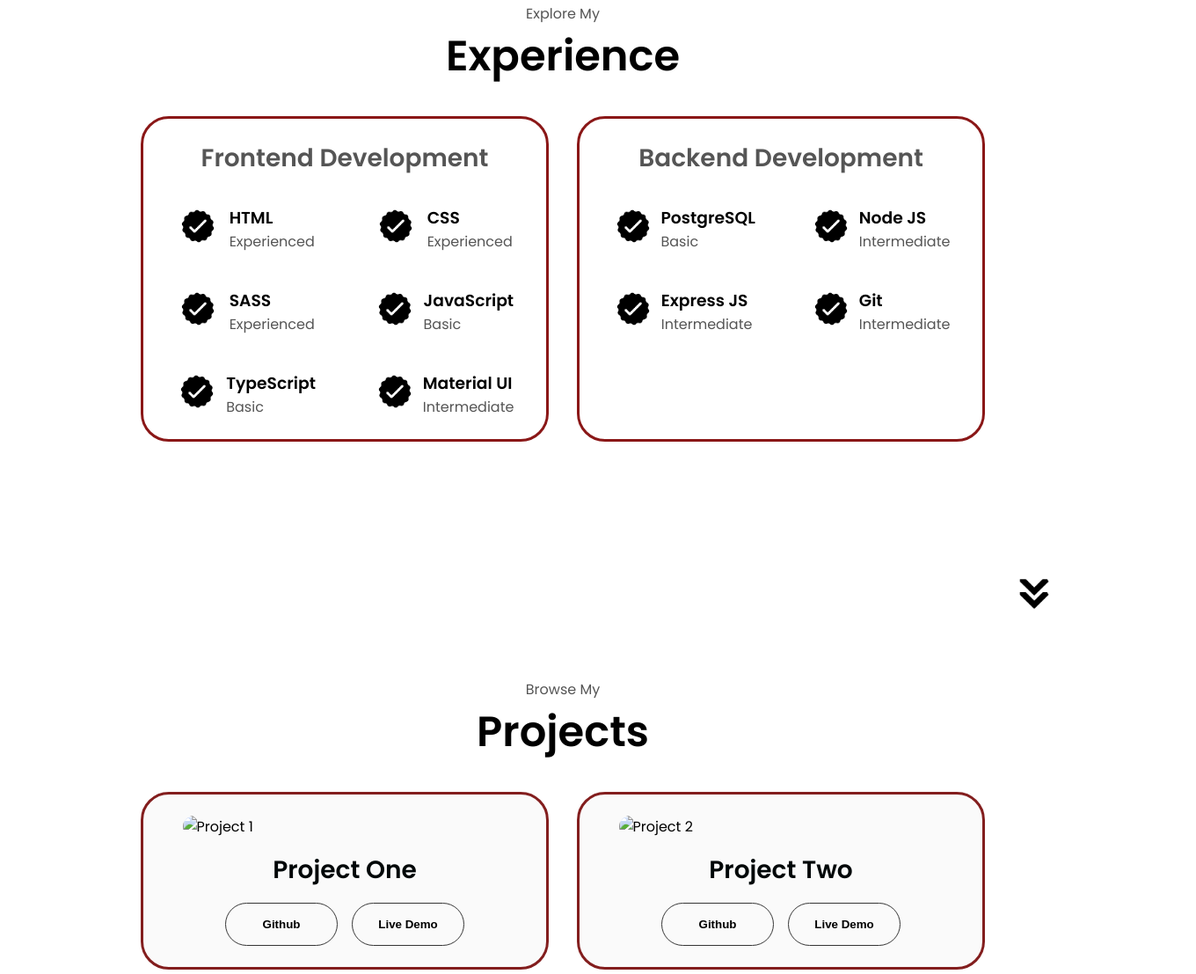
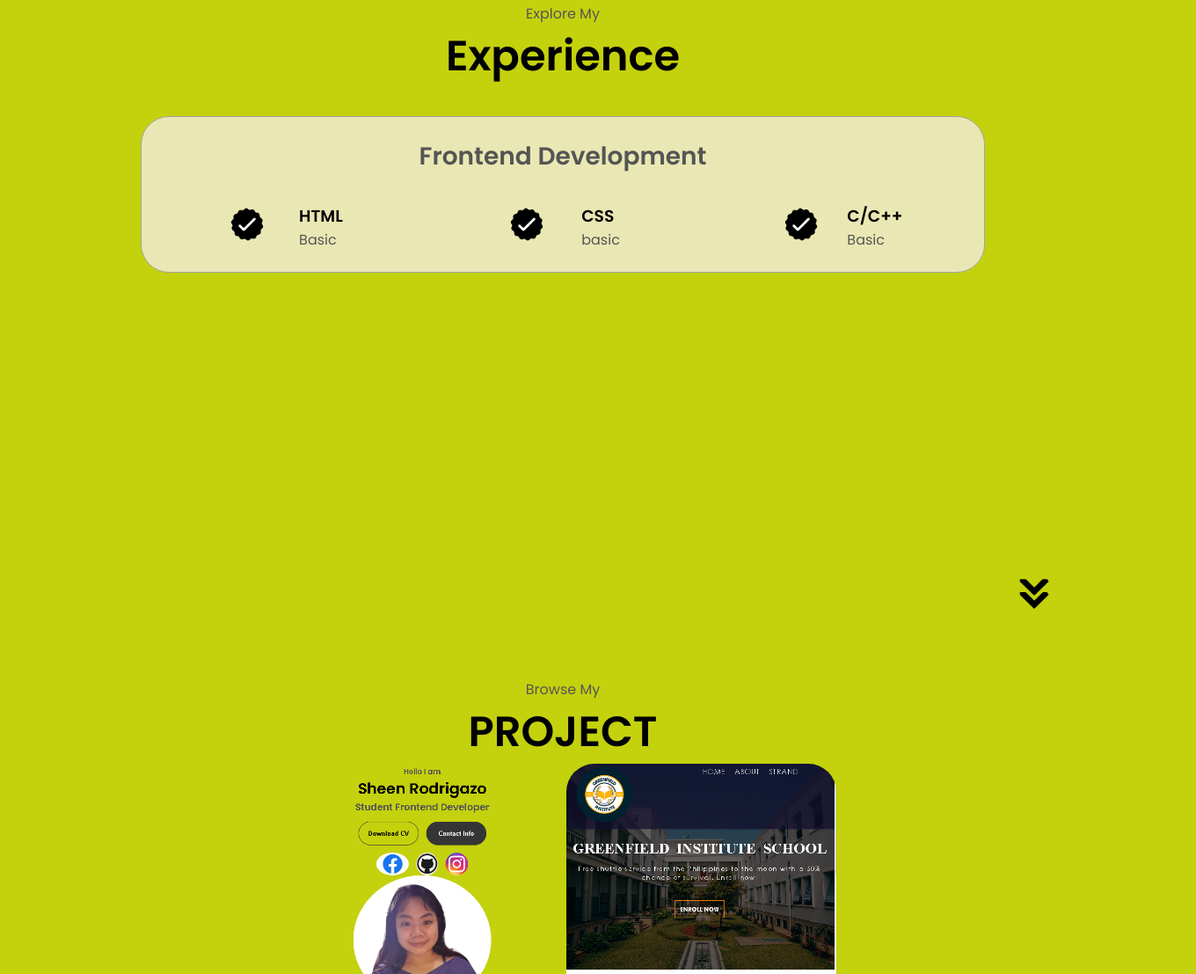
Before and after one commit to shen102/Mywebsite-Portfolio, a plain HTML site: page index.html in a window 1280 px wide. Shown: the part 1693-2800 px from the top of the page at 88% size, 1360 px wide, since content can reach past the window. Drawn offline with Linux system fonts and the light colour scheme.

Commit message:
updated about,experience,projects,contacts

```diff
--- a/index.html
+++ b/index.html
@@ -44,7 +44,7 @@
       <div class="section__text">
         <p class="section__text__p1">Hello I am</p>
         <h1 class="title">Sheen Rodrigazo</h1>
-        <p class="section__text__p2">Frontend Developer</p>
+        <p class="section__text__p2">Student Frontend Developer</p>
 
         <div class="btn-container">
           <button
@@ -101,7 +101,7 @@
                 class="icon"
               />
               <h3>Experience</h3>
-              <p>3 years <br />Frontend Developer</p>
+              <p>3 years <br />Student Developer</p>
             </div>
             <div class="details-container">
               <img
@@ -118,9 +118,8 @@
           </div>
           <div class="text-container">
             <p>
-              CSS is the language we use to style an HTML document. CSS
-              describes how HTML elements should be displayed. This tutorial
-              will teach you CSS from basic to advanced.
+              I am Sheen Rodrigazo taking up Bachelor of Science in Information System
+              at Technological University of the Philippines-Manila.
             </p>
           </div>
         </div>
@@ -148,7 +147,7 @@
                 />
                 <div>
                   <h3>HTML</h3>
-                  <p>Experienced</p>
+                  <p>Basic</p>
                 </div>
               </article>
               <article>
@@ -159,7 +158,7 @@
                 />
                 <div>
                   <h3>CSS</h3>
-                  <p>Experienced</p>
+                  <p>basic</p>
                 </div>
               </article>
               <article>
@@ -168,95 +167,16 @@
                   alt="Experience icon"
                   class="icon"
                 />
+
                 <div>
-                  <h3>SASS</h3>
-                  <p>Experienced</p>
-                </div>
-              </article>
-              <article>
-                <img
-                  src="./assets/checkmark.png"
-                  alt="Experience icon"
-                  class="icon"
-                />
-                <div>
-                  <h3>JavaScript</h3>
+                  <h3>C/C++</h3>
                   <p>Basic</p>
                 </div>
               </article>
-              <article>
-                <img
-                  src="./assets/checkmark.png"
-                  alt="Experience icon"
-                  class="icon"
-                />
-                <div>
-                  <h3>TypeScript</h3>
-                  <p>Basic</p>
-                </div>
-              </article>
-              <article>
-                <img
-                  src="./assets/checkmark.png"
-                  alt="Experience icon"
-                  class="icon"
-                />
-                <div>
-                  <h3>Material UI</h3>
-                  <p>Intermediate</p>
-                </div>
-              </article>
+
             </div>
           </div>
-          <div class="details-container">
-            <h2 class="experience-sub-title">Backend Development</h2>
-            <div class="article-container">
-              <article>
-                <img
-                  src="./assets/checkmark.png"
-                  alt="Experience icon"
-                  class="icon"
-                />
-                <div>
-                  <h3>PostgreSQL</h3>
-                  <p>Basic</p>
-                </div>
-              </article>
-              <article>
-                <img
-                  src="./assets/checkmark.png"
-                  alt="Experience icon"
-                  class="icon"
-                />
-                <div>
-                  <h3>Node JS</h3>
-                  <p>Intermediate</p>
-                </div>
-              </article>
-              <article>
-                <img
-                  src="./assets/checkmark.png"
-                  alt="Experience icon"
-                  class="icon"
-                />
-                <div>
-                  <h3>Express JS</h3>
-                  <p>Intermediate</p>
-                </div>
-              </article>
-              <article>
-                <img
-                  src="./assets/checkmark.png"
-                  alt="Experience icon"
-                  class="icon"
-                />
-                <div>
-                  <h3>Git</h3>
-                  <p>Intermediate</p>
-                </div>
-              </article>
-            </div>
-          </div>
+
         </div>
       </div>
       <img
@@ -268,83 +188,22 @@
     </section>
     <section id="projects">
       <p class="section__text__p1">Browse My</p>
-      <h1 class="title">Projects</h1>
-      <div class="experience-details-container">
-        <div class="about-containers">
-          <div class="details-container color-container">
-            <div class="article-container">
-              <img
-                src="./assets/project-1.png"
-                alt="Project 1"
-                class="project-img"
-              />
-            </div>
-            <h2 class="experience-sub-title project-title">Project One</h2>
-            <div class="btn-container">
-              <button
-                class="btn btn-color-2"
-                onclick="location.href='https://github.com/madzamador'"
-              >
-                Github
-              </button>
-              <button
-                class="btn btn-color-2"
-                onclick="location.href='http://www.tup.edu.ph'"
-              >
-                Live Demo
-              </button>
-            </div>
+      <h1 class="title">PROJECT</h1>
+      <div class="container">
+
+        <div class="row">
+          <div class="column">
+            <img src="./assets/project1.png">
+            <p><a href="file:///C:/Users/user/Documents/Portfolio/index.html">PROJECT 1</a></p>
           </div>
-          <div class="details-container color-container">
-            <div class="article-container">
-              <img
-                src="./assets/project-2.png"
-                alt="Project 2"
-                class="project-img"
-              />
-            </div>
-            <h2 class="experience-sub-title project-title">Project Two</h2>
-            <div class="btn-container">
-              <button
-                class="btn btn-color-2"
-                onclick="location.href='https://github.com/madzamador'"
-              >
-                Github
-              </button>
-              <button
-                class="btn btn-color-2"
-                onclick="location.href='http://www.tup.edu.ph'"
-              >
-                Live Demo
-              </button>
-            </div>
-          </div>
-          <div class="details-container color-container">
-            <div class="article-container">
-              <img
-                src="./assets/project-3.png"
-                alt="Project 1"
-                class="project-img"
-              />
-            </div>
-            <h2 class="experience-sub-title project-title">Project Three</h2>
-            <div class="btn-container">
-              <button
-                class="btn btn-color-2"
-                onclick="location.href='https://github.com/madzamador'"
-              >
-                Github
-              </button>
-              <button
-                class="btn btn-color-2"
-                onclick="location.href='http://www.tup.edu.ph'"
-              >
-                Live Demo
-              </button>
-            </div>
+          <div class="column">
+            <img src="./assets/project2.png">
+            <p><a href="https://yel09.github.io/schoolweb.github.io/homepage.html">PROJECT 2</a></p>
           </div>
         </div>
       </div>
+      </div>
+    </section>
       <img
         src="./assets/arrow.png"
         alt="Arrow icon"
@@ -371,7 +230,7 @@
             alt="Messenger icon"
             class="icon contact-icon"
           />
-          <p><a href="https://www.messenger.com">Sheen Rodrigazo</a></p>
+          <p><a href="https://https://m.me/she.en.1441">Sheen Rodrigazo</a></p>
         </div>
         <div class="contact-info-container">
           <img src="./assets/insta.png" alt="Instagram icon" class="icon contact-icon" />
--- a/mediaqueries.css
+++ b/mediaqueries.css
@@ -56,7 +56,7 @@
 
   #contact,
   footer {
-    height: 100vh;
+    height: 40vh;
   }
 
   #profile {
@@ -132,7 +132,6 @@
 }
 .contact-info-container{
   width: 100%;
-  max-width: 100%;
-  margin: 10px 0;
+  margin: 10px 5;
 }
 }
--- a/style.css
+++ b/style.css
@@ -9,6 +9,7 @@
 
 body {
   font-family: "Poppins", sans-serif;
+  background-color: rgb(196, 209, 13);
 
 }
 
@@ -287,28 +288,36 @@ img{
   flex-direction: column;
 }
 
+
 .about-containers,
 .about-details-container {
   display: flex;
 }
 
 .about-pic {
-  border-radius: 2rem;
+  border-radius: 50%;
 }
 
 .details-container {
   padding: 1.5rem;
+  align-items: center;
+  justify-content: center;
   flex: 1;
-  background: #ffffff;
+  background: white;
   border-radius: 2rem;
-  border: rgb(102, 6, 6) 0.2rem solid;
-  border-color: rgb(138, 23, 23);
+  border: rgb(53, 53, 53) 0.1rem solid;
+  border-color: rgb(163, 163, 163);
   text-align: center;
+  margin-bottom: 2rem;
+  background-color: hsl(59, 55%, 81%);
+}
+.details-container:hover{
+  max-height: 50px;
 }
 
 .section-container {
   gap: 4rem;
-  height: 77%;
+  height: 75%;
 }
 
 .section__pic-container {
@@ -369,57 +378,125 @@ article .icon {
 }
 
 .color-container {
-  border-color: rgb(131, 30, 30);
-  background: rgb(250, 250, 250);
+  border-color: black;
+  background: rgb(240, 185, 233);
 }
 
 .project-img {
   border-radius: 2rem;
-  width: 90%;
-  height: 90%;
+  width: 100%;
+  height: 100%;
 }
 
 .project-title {
   margin: 1rem;
-  color: rgb(0, 7, 8);
+  color: black;
 }
 
 .project-btn {
-  color: rgb(105, 88, 88);
-  border-color: rgb(189, 29, 29);
+  color: black;
+  border-color: black;
+}
+
+.project button {
+  padding: 10px;
+  border: none;
+  outline: none;
+  background: none;
+  border: 1px solid ecadeedf;
+  color: ecadeedf;
+  font-weight: bold;
+}
+
+.project button:hover {
+  background: ecadeedf;
+}
+
+
+.container {
+  width: 100%;
+  margin: auto;
+  margin-bottom: 30px;
+}
+
+.container .row {
+  display: flex;
+  gap: 0.5rem;
+  align-items: center;
+  justify-content: center;
+}
+
+.container .column {
+  width: 32%;
+  height: auto;
+  position: relative;
+  overflow: hidden;
+}
+
+.container .column img {
+  border-radius: 2rem;
+  width: 100%;
+  height: 100%;
+}
+
+.container .column a:last-child {
+
+  position: absolute;
+  display: block;
+  width: 100%;
+  height: 100%;
+  top: 99%;
+  bottom: 0;
+  left: 0;
+  bottom: 0;
+  background-color: #ecadeedf;
+  text-align: center;
+  padding-top: 14vw;
+  color: black
+}
+
+.container .column:hover a:last-child {
+  height: 100%;
+  top: 0;
 }
 
 /* Contact Section */
 #contact {
 
   position: relative;
-  height: 120vh;
+  height: 100vh;
 }
 
 .contact-info-upper-container {
 
   display: flex;
-  justify-content: center;
   width: 100%;
   max-width: 1200px;
   align-items: center;
+  justify-content: center;
 
 
+
+}
+.contact-info-upper-container,
+.contact-info-container {
+  display: flex;
 }
 
 .contact-info-container {
   position: relative;
-  padding: 0 20px;
+  padding: 1.5rem;
   margin: 0 10px;
-  width: calc(33% - 20px);
+
   height: 200px;
+  flex: 1;
   flex-direction: column;
   justify-content: center;
   align-items: center;
   display: flex;
   border-radius: 2rem;
-  background:#fcd0e2;
-
+  background:hsl(59, 55%, 81%);
+  padding: 1.5rem;
 
 
 }
```
Also changed, not shown: assets/project1.png (added), assets/project2.png (added).
